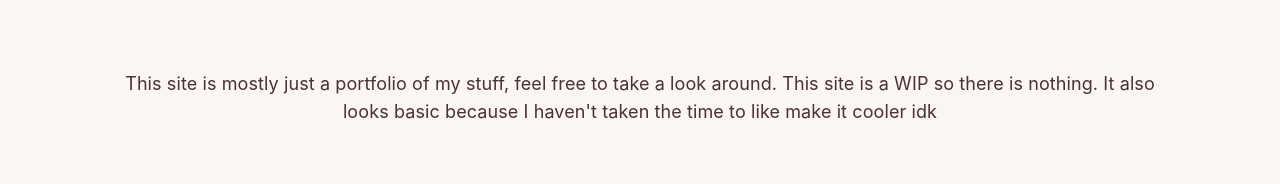
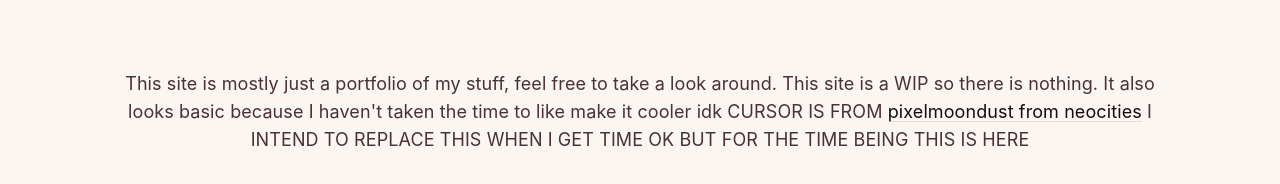
Before and after one commit to raspberryhelp/raspberryhelpdev, a React (Vite) app in the folder raspberryhelppersonal/: page / in a window 1280 px wide. Shown: the part 430-614 px from the top of the page. Built offline with nearby package versions, Linux system fonts and the light colour scheme.

Commit message:
Added a temp cursor

```diff
--- a/raspberryhelppersonal/src/index.css
+++ b/raspberryhelppersonal/src/index.css
@@ -145,3 +145,6 @@ code {
   padding: 4px 8px;
   background: var(--code-bg);
 }
+* {
+    cursor: url('./assets/tempcursor.png'), auto;
+}
--- a/raspberryhelppersonal/src/pages/About.jsx
+++ b/raspberryhelppersonal/src/pages/About.jsx
@@ -18,6 +18,7 @@ function About() {
       <div class = "about-container">
         <p>
           This site is mostly just a portfolio of my stuff, feel free to take a look around. This site is a WIP so there is nothing. It also looks basic because I haven't taken the time to like make it cooler idk
+          CURSOR IS FROM <a href='https://pixelmoondust.neocities.org/materials'>pixelmoondust from neocities</a> I INTEND TO REPLACE THIS WHEN I GET TIME OK BUT FOR THE TIME BEING THIS IS HERE
         </p>
       </div>
 
```
Also changed, not shown: raspberryhelppersonal/src/assets/tempcursor.png (added).
